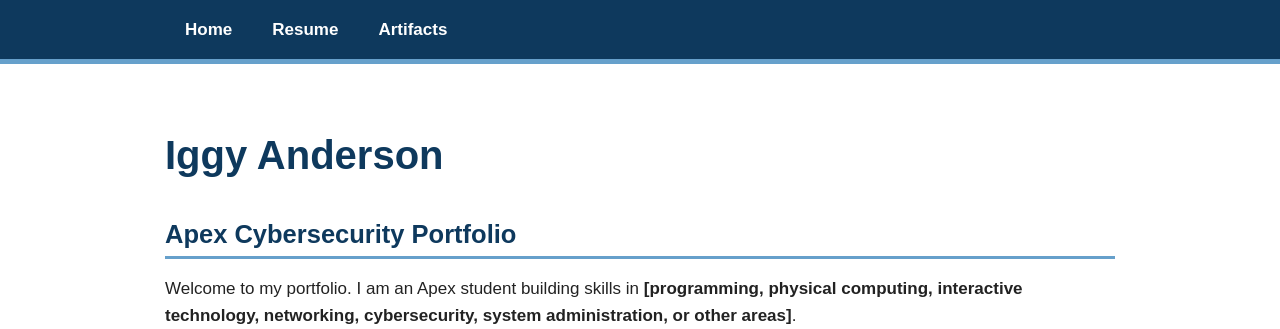
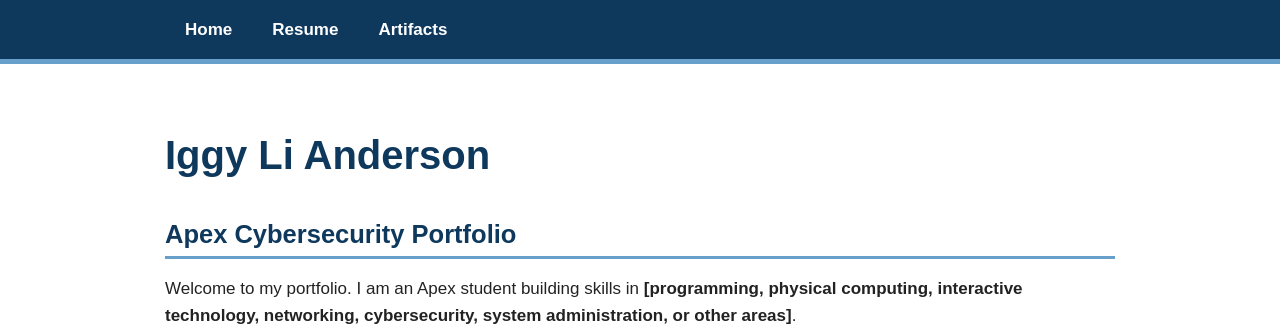
Before and after one commit to 0ysterfish/APEX-portfolio, a Jekyll site: the page built from index.md, in a window 1280 px wide. Shown: the top 329 px of the page. Built offline with Jekyll 4.4.1, drawn with Linux system fonts in a browser that asks for light colours.

```diff
--- a/index.md
+++ b/index.md
@@ -3,7 +3,7 @@ layout: default
 title: Home
 ---
 
-# Iggy Anderson
+# Iggy Li Anderson
 
 ## Apex Cybersecurity Portfolio
 
```
